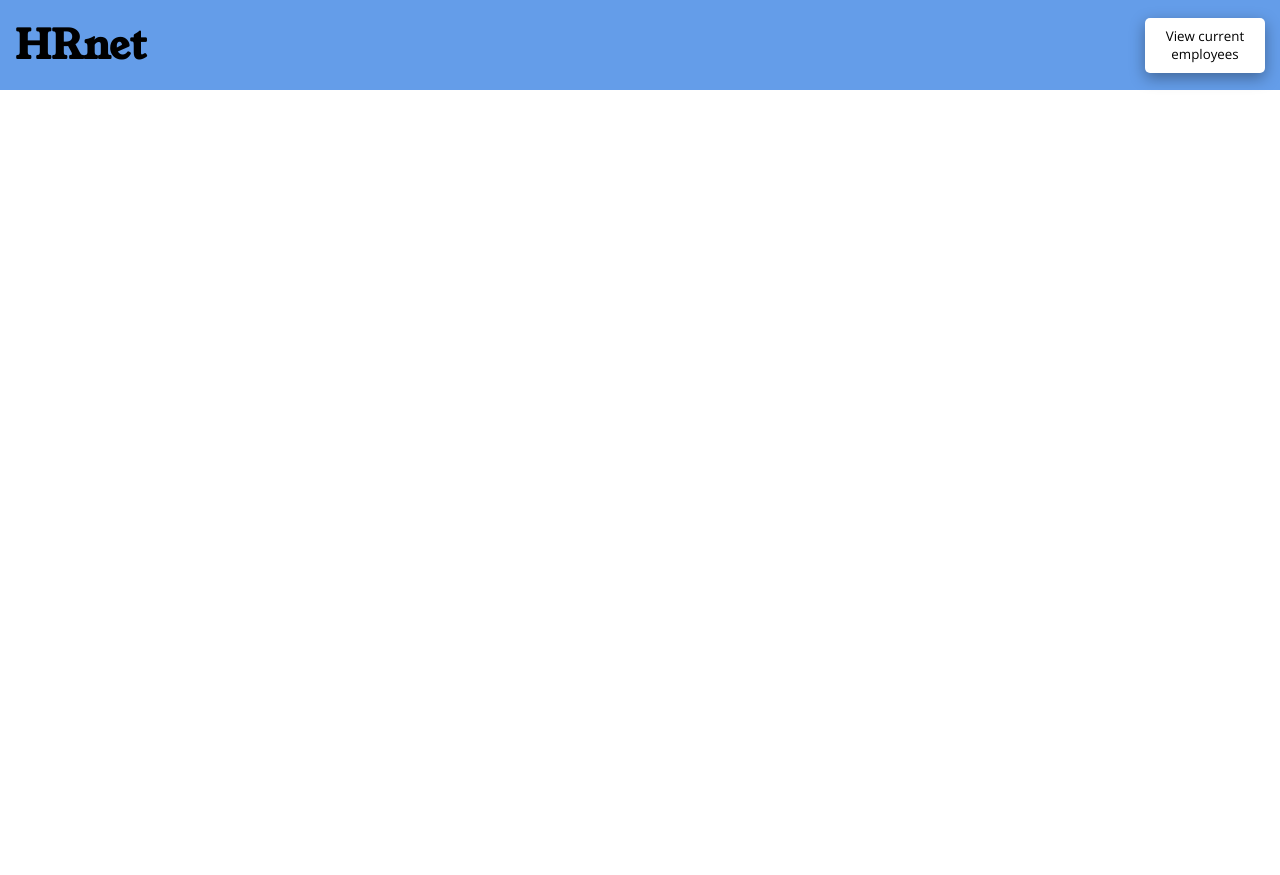
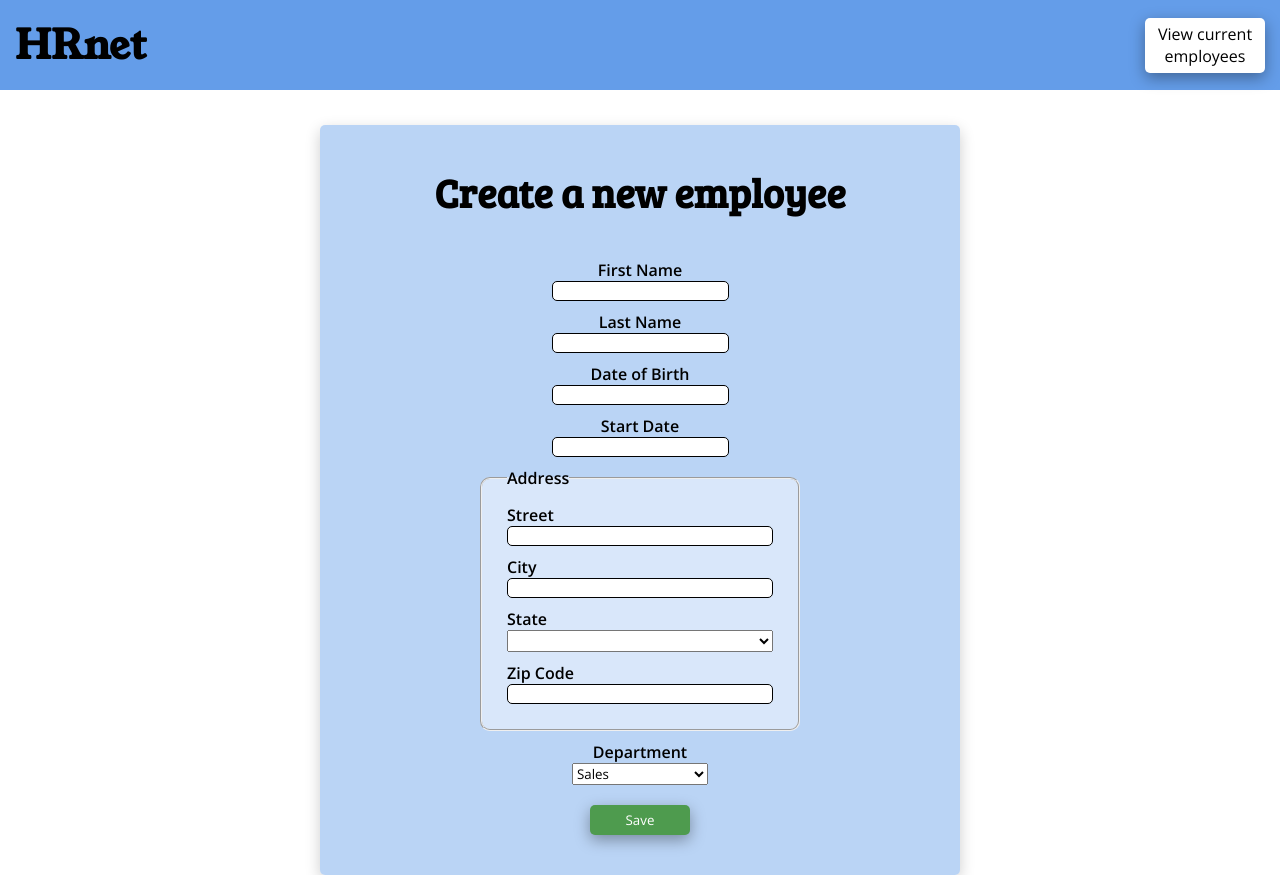
Before and after one commit to Moonshield7/p14-hrnet, a React (Vite) app: page / in a window 1280 px wide. Before the commit the page ends 800 px from the top, so only its background shows below. Built offline with nearby package versions, Linux system fonts and the light colour scheme; the HTML template or start-up script is replaced by a standard one.

Commit message:
💄 Basis of the application

```diff
--- a/src/App.css
+++ b/src/App.css
@@ -11,6 +11,9 @@
   font-family: var(--OpenSans);
 }
 
+/*  ##########
+      HEADER
+    ########## */
 .navbar {
   width: 100%;
   height: 90px;
@@ -32,5 +35,82 @@
   height: 55px;
   border: none;
   border-radius: 5px;
-  box-shadow: rgba(0, 0, 0, 0.35) 0px 5px 15px;;
+  box-shadow: rgba(0, 0, 0, 0.35) 0px 5px 15px;
+  text-decoration: none;
+  color: black;
+  text-align: center;
+  display: flex;
+  justify-content: center;
+  align-items: center;
 }
+.navbar-button:hover{
+  cursor: pointer;
+}
+
+/*  ##########
+       HOME
+    ########## */
+#create-employee {
+  font-weight: 600;
+  margin: auto;
+  margin-top: 35px;
+  padding:40px 0 40px 0;
+  display: flex;
+  flex-direction: column;
+  width: 50%;
+  justify-content: center;
+  align-items: center;
+  background-color: rgba(100, 158, 233, 0.445);
+  border-radius: 5px;
+  box-shadow: rgba(0, 0, 0, 0.196) 0px 5px 15px;
+}
+
+#create-employee label {
+  margin-top: 10px;
+}
+
+#create-employee input {
+  border-radius: 5px;
+  border: 1px solid black;
+}
+
+.form-title {
+  font-family: var(--BreeSerif);
+  font-size: 40px;
+  margin-bottom: 30px;
+}
+
+.form-button {
+  margin-top: 20px;
+  width: 100px;
+  height: 30px;
+  border: none;
+  border-radius: 5px;
+  box-shadow: rgba(0, 0, 0, 0.35) 0px 5px 15px;
+  background-color: rgb(78, 155, 78);
+  color: white;
+}
+
+.address{
+  background-color: rgba(255, 255, 255, 0.445);
+  display: flex;
+  flex-direction: column;
+  width: 50%;
+  margin-top: 10px;
+  padding: 5px 25px 25px 25px;
+  border-radius: 10px;
+}
+
+@media screen and (max-width : 880px) {
+  #create-employee {
+    width: 100%;
+    margin-top: 0;
+    padding: 10px;
+  }
+  .form-title{
+    text-align: center;
+  }
+  .address{
+    width: 80%;
+  }
+}
--- a/src/App.jsx
+++ b/src/App.jsx
@@ -3,6 +3,7 @@ import { Route, Routes } from 'react-router';
 import { BrowserRouter as Router } from 'react-router-dom';
 import './App.css';
 import Home from './pages/Home/home';
+import EmployeesList from './pages/EmployeesList/EmployeesList';
 
 function App() {
 
@@ -10,6 +11,7 @@ function App() {
     <Router>
       <Routes>
         <Route path='/' element={<Home />} />
+        <Route path='/employees' element={<EmployeesList />} />
       </Routes>
     </Router>
   );
--- /dev/null
+++ b/src/components/CreateEmployeeForm/createEmployeeForm.jsx
@@ -0,0 +1,46 @@
+function CreateEmployeehtmlForm () {
+  return (
+    <form action="#" id="create-employee">
+      <h2 className="form-title">Create a new employee</h2>
+      <label htmlFor="first-name">First Name</label>
+      <input type="text" id="first-name" />
+
+      <label htmlFor="last-name">Last Name</label>
+      <input type="text" id="last-name" />
+
+      <label htmlFor="date-of-birth">Date of Birth</label>
+      <input id="date-of-birth" type="text" />
+
+      <label htmlFor="start-date">Start Date</label>
+      <input id="start-date" type="text" />
+
+      <fieldset className="address">
+          <legend className="address-title">Address</legend>
+
+          <label htmlFor="street">Street</label>
+          <input id="street" type="text" />
+
+          <label htmlFor="city">City</label>
+          <input id="city" type="text" />
+
+          <label htmlFor="state">State</label>
+          <select name="state" id="state"></select>
+
+          <label htmlFor="zip-code">Zip Code</label>
+          <input id="zip-code" type="number" />
+      </fieldset>
+
+      <label htmlFor="department">Department</label>
+      <select name="department" id="department">
+          <option>Sales</option>
+          <option>Marketing</option>
+          <option>Engineering</option>
+          <option>Human Resources</option>
+          <option>Legal</option>
+      </select>
+      <button className="form-button">Save</button>
+    </form>
+  );
+}
+
+export default CreateEmployeehtmlForm;
--- a/src/components/Header/header.jsx
+++ b/src/components/Header/header.jsx
@@ -1,8 +1,14 @@
+import { Link, useLocation } from 'react-router-dom';
+
 function Header () {
+  const currentPage = useLocation();
+
   return (
     <nav className="navbar">
       <h1 className="navbar-title">HRnet</h1>
-      <button className="navbar-button">View current employees</button>
+      {
+        currentPage.pathname === '/employees' ? <Link to="/" className="navbar-button">Create a new employee</Link> : <Link to="employees" className="navbar-button">View current employees</Link>
+      }
     </nav>
   );
 }
--- /dev/null
+++ b/src/pages/EmployeesList/EmployeesList.jsx
@@ -0,0 +1,12 @@
+import Header from '../../components/Header/header';
+
+function EmployeesList () {
+  return (
+    <div>
+      <Header />
+      honk
+    </div>
+  );
+}
+
+export default EmployeesList;
--- a/src/pages/Home/home.jsx
+++ b/src/pages/Home/home.jsx
@@ -1,9 +1,11 @@
+import CreateEmployeehtmlForm from '../../components/CreateEmployeeForm/createEmployeeForm';
 import Header from '../../components/Header/header';
 
 function Home(){
   return (
     <div>
       <Header />
+      <CreateEmployeehtmlForm />
     </div>
   );
 }
```
